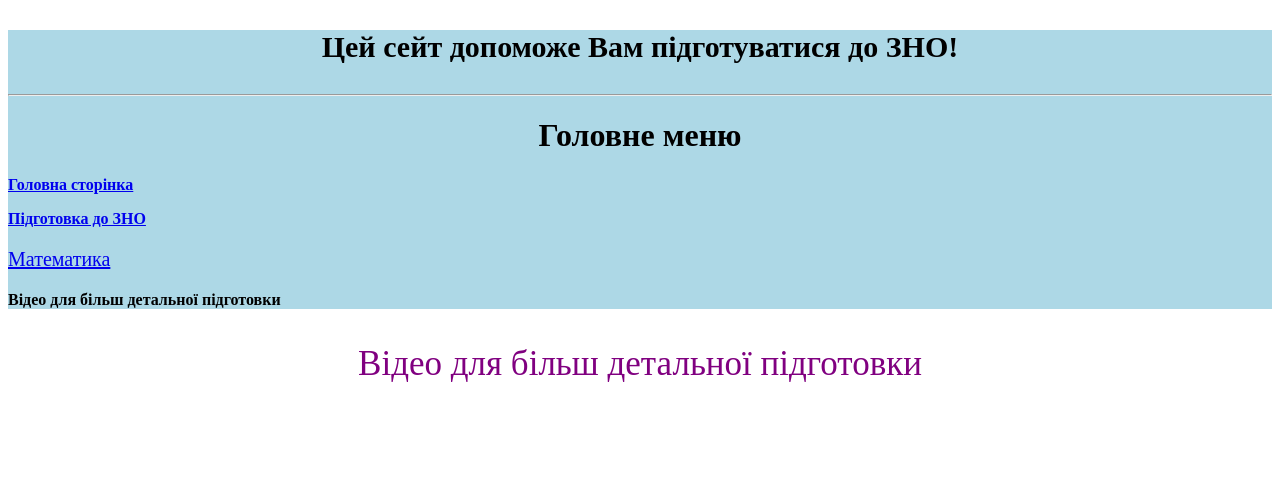
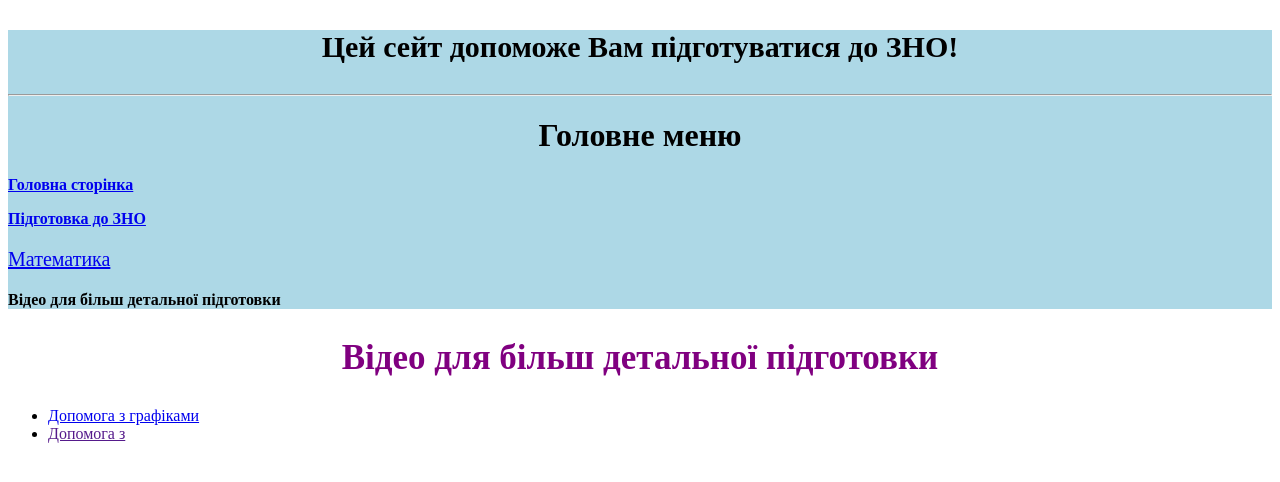
Before and after one commit to SergeMa/help, a plain HTML site: page index.html in a window 1280 px wide. Drawn offline with Linux system fonts and the light colour scheme.

Commit message:
Update index.html

```diff
--- a/index.html
+++ b/index.html
@@ -11,7 +11,11 @@
     <p a href="#" id="pg3"><b>Відео для більш детальної підготовки</b></p>
   </header>
 <body>
-<p id="about">Відео для більш детальної підготовки</p>
+<h2 id="about">Відео для більш детальної підготовки</h2>
+  <ul>
+    <li><a href="https://youtu.be/ig199PidG5Y">Допомога з графіками</a></li>
+    <li><a href="">Допомога з </a></li>
+   </ul>
 <style type="text/css">
     header {
   background-color: lightblue;
@@ -36,3 +40,4 @@
 }
   </script>
 </body>
+</html>
```
